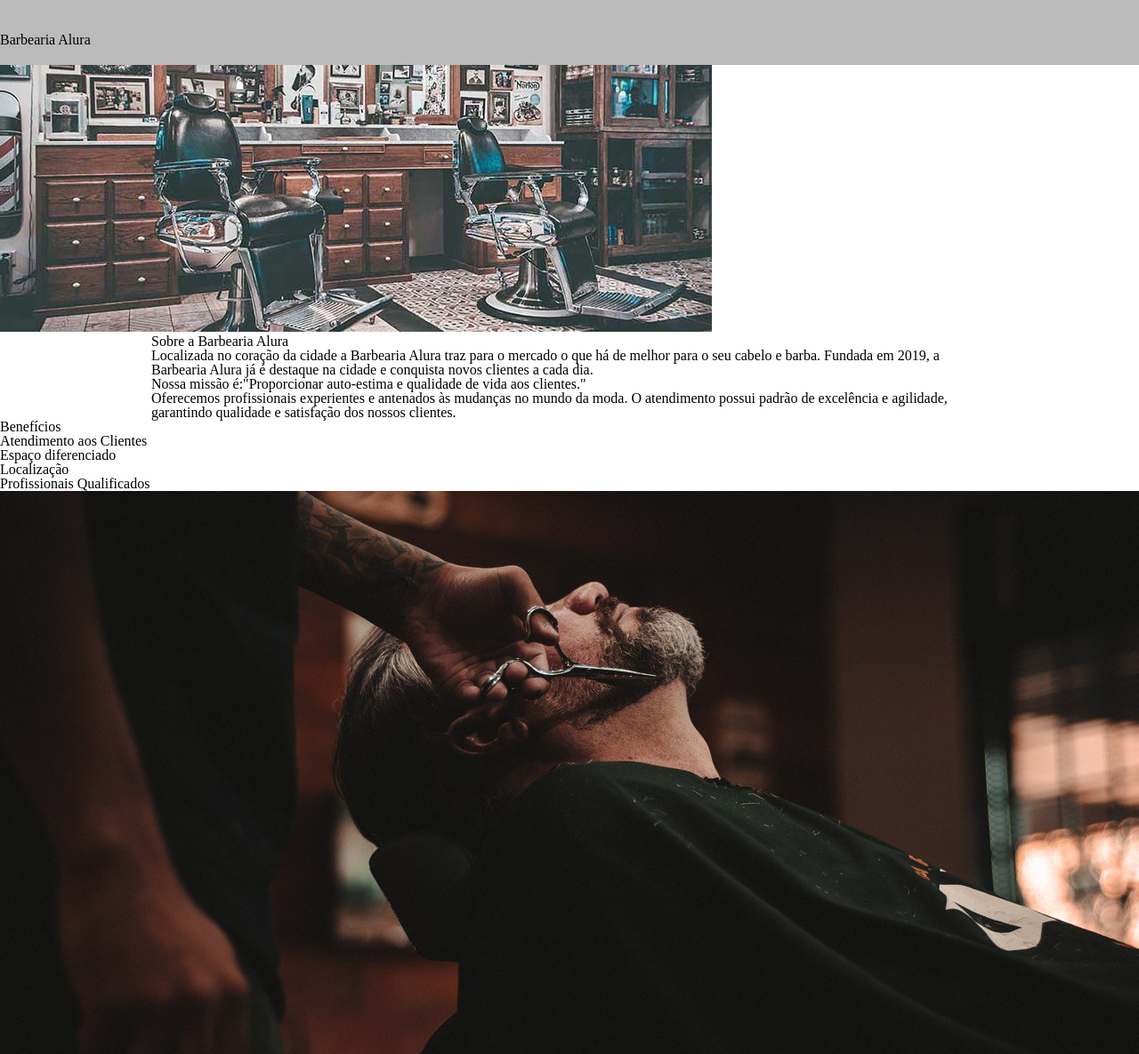
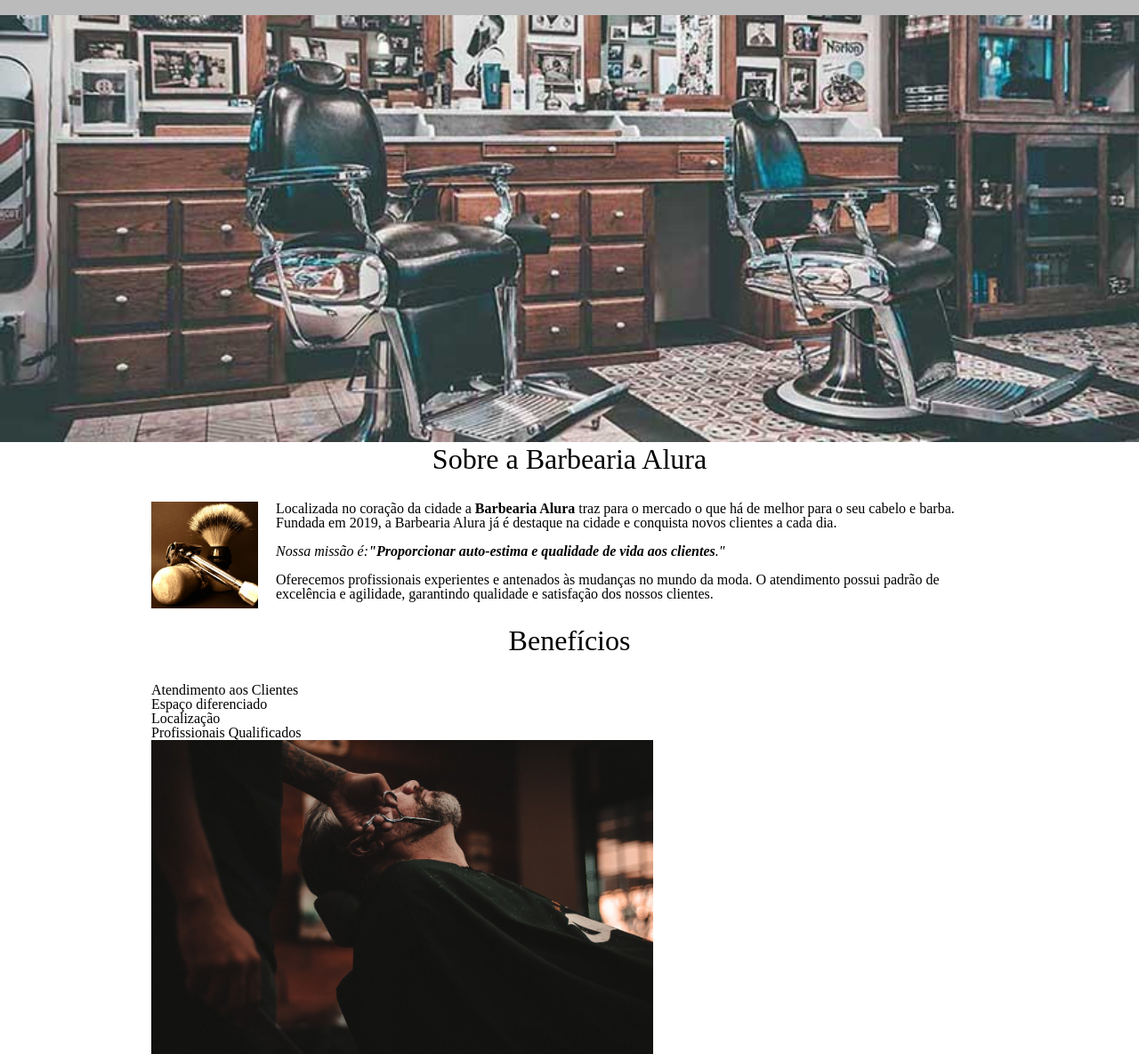
Before and after one commit to IZUKUONE/Alura-Barbearia-, a plain HTML site: page index.html in a window 1280 px wide. Shown: the part 276-1461 px from the top of the page at 89% size. Drawn offline with Linux system fonts and the light colour scheme.

Commit message:
add style

```diff
--- a/index.html
+++ b/index.html
@@ -19,16 +19,13 @@
       </div>
   </header>
 
-  <body>
-    <header>
-      <h1 class="titulo-principal">Barbearia Alura</h1>
-    </header>
 
-    <img id="banner" src="banner.jpg" />
+        <img class="banner" id="banner" src="banner.jpg" />
 
     <main>
     <section class="principal">
-      <h2 class="titulo-centralizado">Sobre a Barbearia Alura</h2>
+      <h2 class="titulo-principal">Sobre a Barbearia Alura</h2>
+      <img src="utensilios.jpg" class="utensilios" alt="Utensilios de um barbeiro">
 
       <p>
        Localizada no coração da cidade a <strong>Barbearia Alura</strong> traz
@@ -50,7 +47,9 @@
   </main>
 
   <section class="beneficios">
-    <h3 class="titulo-centralizado">Benefícios</h3>
+  <div class=beneficios-container>
+    <h3 class="titulo-principal">Benefícios</h3>
+
 
     <ul>
         <li class="itens">Atendimento aos Clientes</li>
@@ -60,6 +59,7 @@
     </ul>
 
     <img src="beneficios.jpg" class="imagembeneficios">
+  </div>
 </section>
 
    <footer>
--- a/style.css
+++ b/style.css
@@ -159,3 +159,42 @@ td, th{
     border: 1px solid #000000;
     padding: 8px 15px ;
 }
+
+.beneficios-container {
+    width:940px;
+    margin: 0 auto;
+}
+/* css da pagina inicial */
+
+.banner{
+     width: 100%;
+}
+
+.titulo-principal{
+    text-align: center;
+    font-size: 2em;
+    margin: 0 0 1em;
+    clear: left;
+}
+
+.principal p{
+    margin: 0 0 1em;
+}
+
+.principal strong{
+    font-weight: bold;
+}
+
+.principal em{
+    font-style: italic;
+}
+
+.utensilios{
+    width: 120px;
+    float: left;
+    margin: 0 20px 20px 0;
+}
+
+.imagembeneficios{
+    width: 60%;
+}
```
Also changed, not shown: utensilios.jpg (added).
